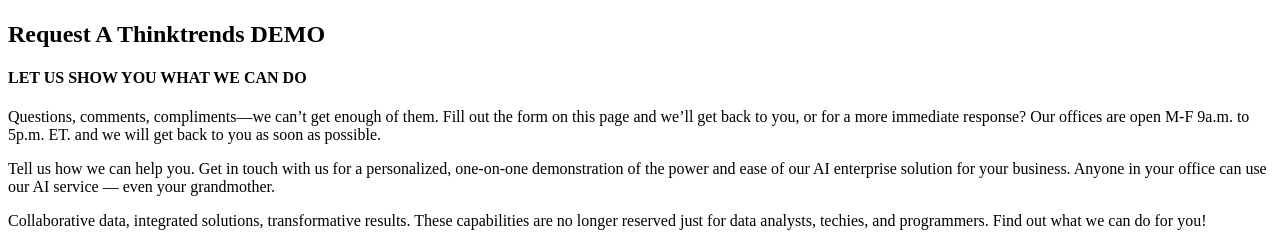
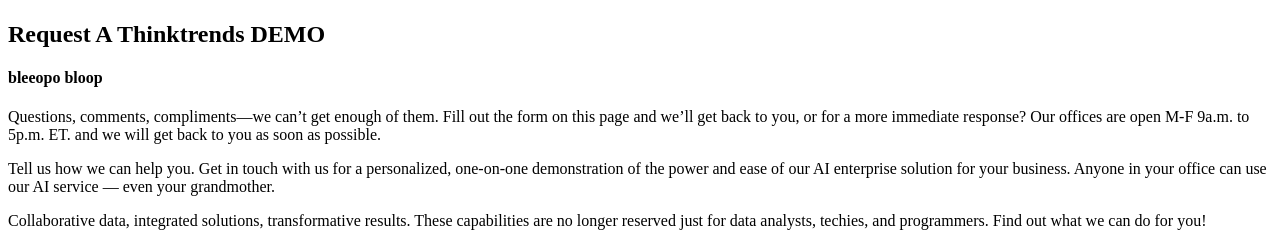
Before and after one commit to rmclaren77/rmclaren.github.io, a plain HTML site: page index.html in a window 1280 px wide. Shown: the part 27-276 px from the top of the page. Drawn offline with Linux system fonts and the light colour scheme; some packages are replaced by stand-ins of ours; a script that the page names is missing.

Commit message:
Update index.html

```diff
--- a/index.html
+++ b/index.html
@@ -7,7 +7,7 @@
           <img src="/img/logo.png"></img>
           <div class="tt-demo-tagline">
             <h2>Request A Thinktrends DEMO</h2>
-            <h4>LET US SHOW YOU WHAT WE CAN DO</h4>
+            <h4>bleeopo bloop</h4>
           </div>
         </div>
         <p class="tt-more">
```
